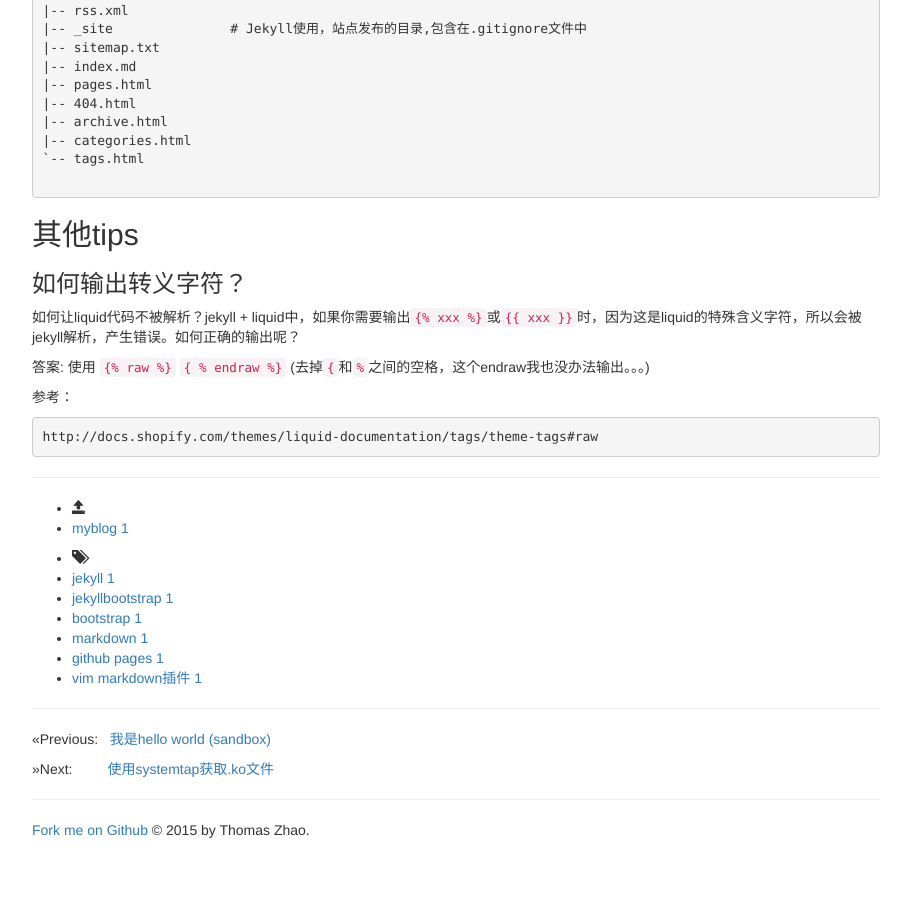
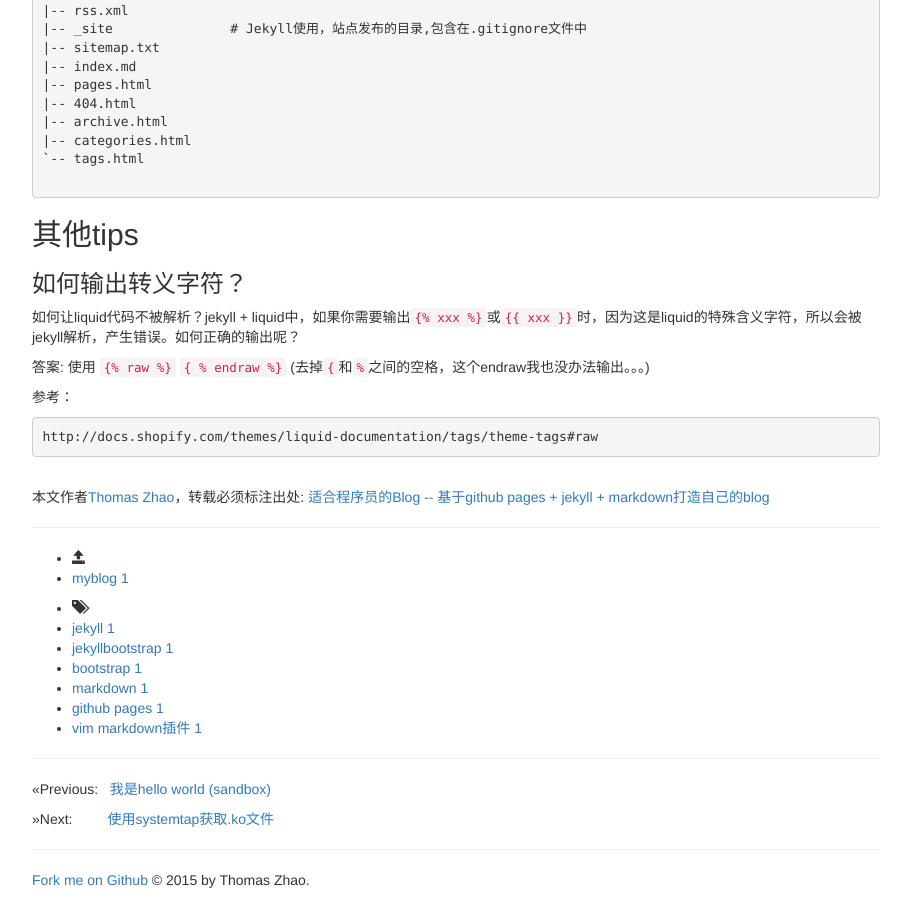
Before and after one commit to thomaszhao/thomaszhao.github.io, a Jekyll site: the page built from _posts/myblog/2015-01-08-how-do-i-build-this-jekyll-blog.md, in a window 1280 px wide and 900 px high, scrolled down 8641 px. Shown: the whole window, without its empty margins (38-949 px from the left). Built offline with Jekyll 4.4.1, drawn with Linux system fonts in a browser that asks for light colours; nearby versions of some CDN libraries; library files that are not in the unit come from our copies; comment, search, counter and statistics services are not loaded; before the commit the page ends 9491 px from its top, so only the background shows below that.

Commit message:
add copyright.

```diff
--- /dev/null
+++ b/_includes/JB/copyright
@@ -0,0 +1,6 @@
+<div>
+<br/>
+本文作者<a href="{{ site.production_url }}">{{ site.author.name }}</a>，转载必须标注出处:
+<a href="{{page.url}}">{{ page.title }}</a>
+<br/>
+</div>
--- a/_includes/themes/bootstrap-3/post.html
+++ b/_includes/themes/bootstrap-3/post.html
@@ -23,6 +23,8 @@
 
           {{ content }}
 
+          <!-- copyright -->
+          {% include JB/copyright %}
         </div>
 
       <!-- show categories and tags -->
```
